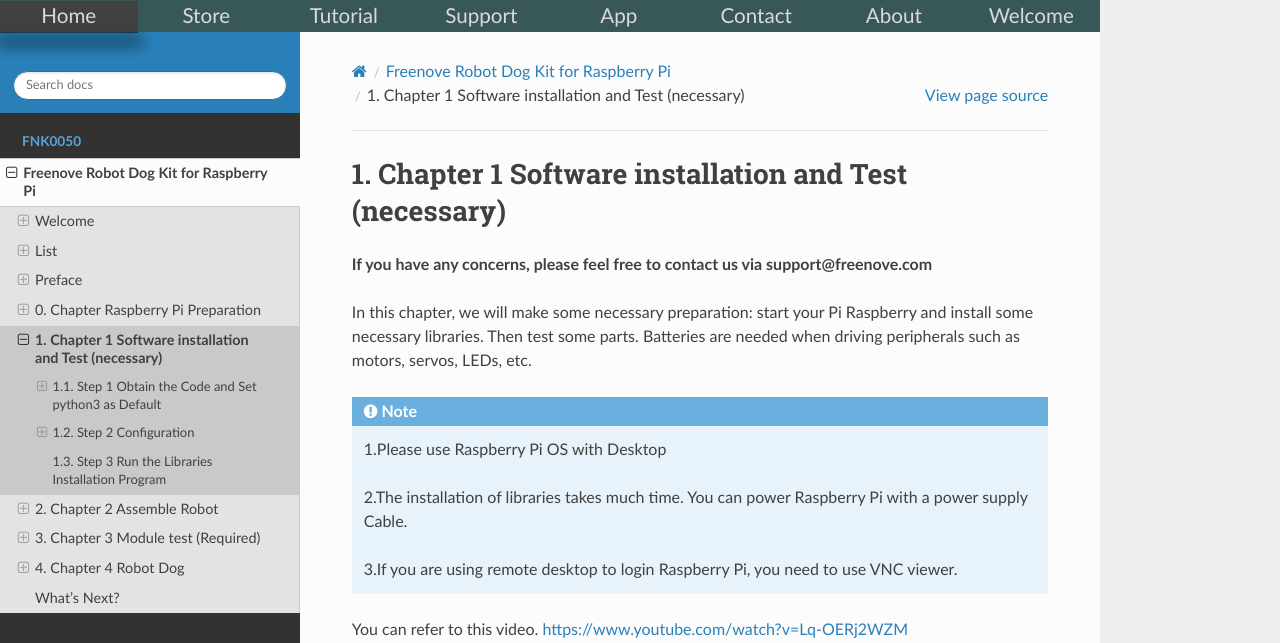
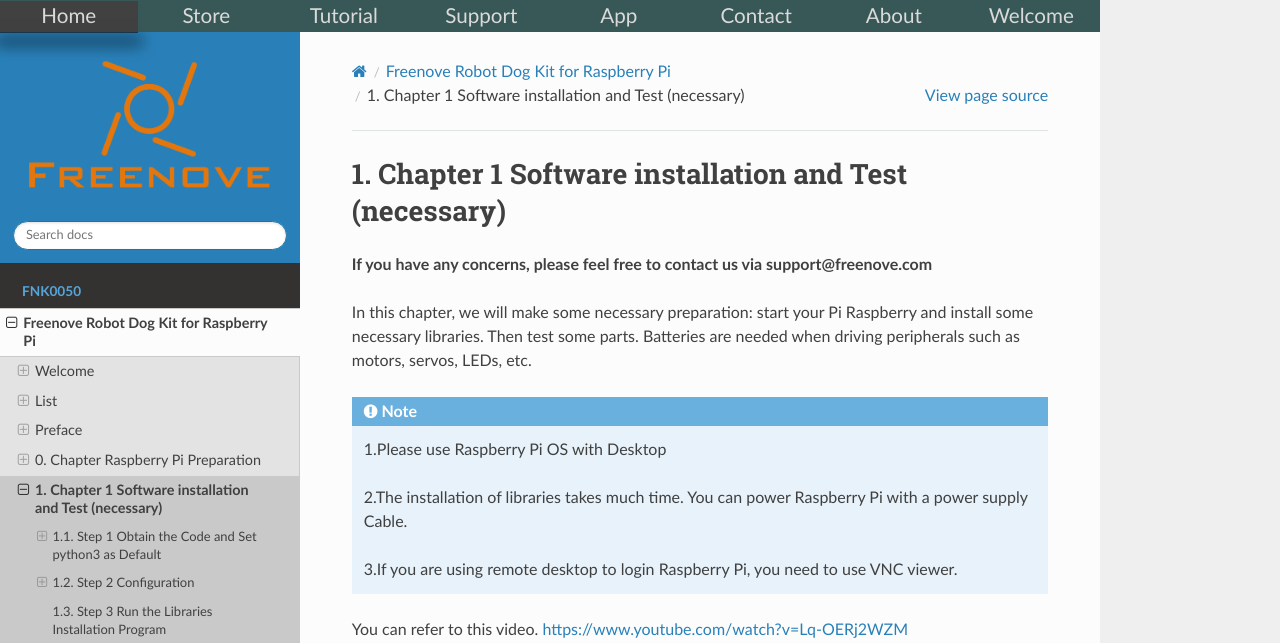
Before and after one commit to Vegetable-SYC/fnk0050-docs, a Sphinx documentation site: the page built from docs/source/fnk0050/codes/tutorial/1_Install_Python_Libraries.rst, in a window 1280 px wide. Shown: the top 643 px of the page. Built offline with Sphinx 7.4.7 and the Read the Docs theme 3.1.0, drawn with Linux system fonts in a browser that asks for light colours.

Commit message:
Update conf.py

```diff
--- a/docs/source/conf.py
+++ b/docs/source/conf.py
@@ -38,7 +38,7 @@
 # -- Project information -----------------------------------------------------
 # https://www.sphinx-doc.org/en/master/usage/configuration.html#project-information
 
-project = "fnk0066-docs"
+project = "fnk0050-docs"
 copyright = "2016 - " + str(datetime.now().year) + ", support@freenove.com"
 author = "freenove"
 release = "v1.0"
@@ -68,7 +68,7 @@
 
 html_static_path = ["_static"]
 
-html_logo = "fnk0043/codes/_static/imgs/freenove-logo.png"
+html_logo = "fnk0050/codes/_static/imgs/freenove-logo.png"
 html_theme_options = {
     "collapse_navigation": False,
     "logo_only": True,
```
